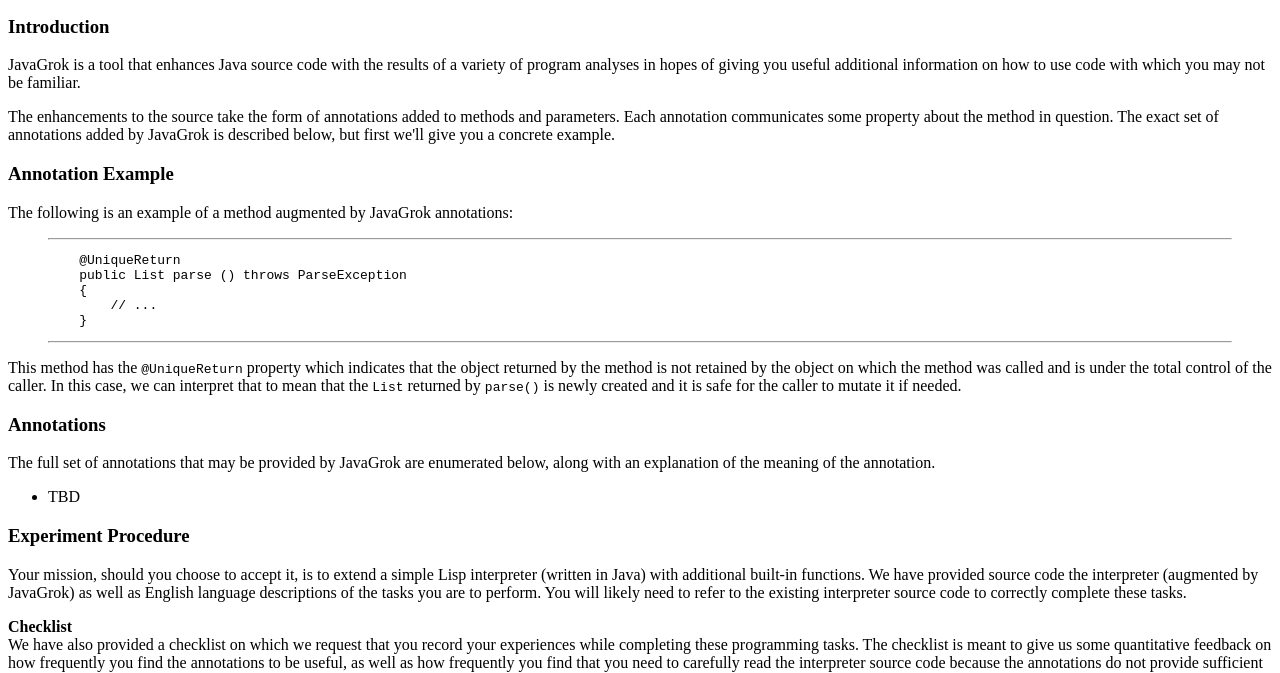
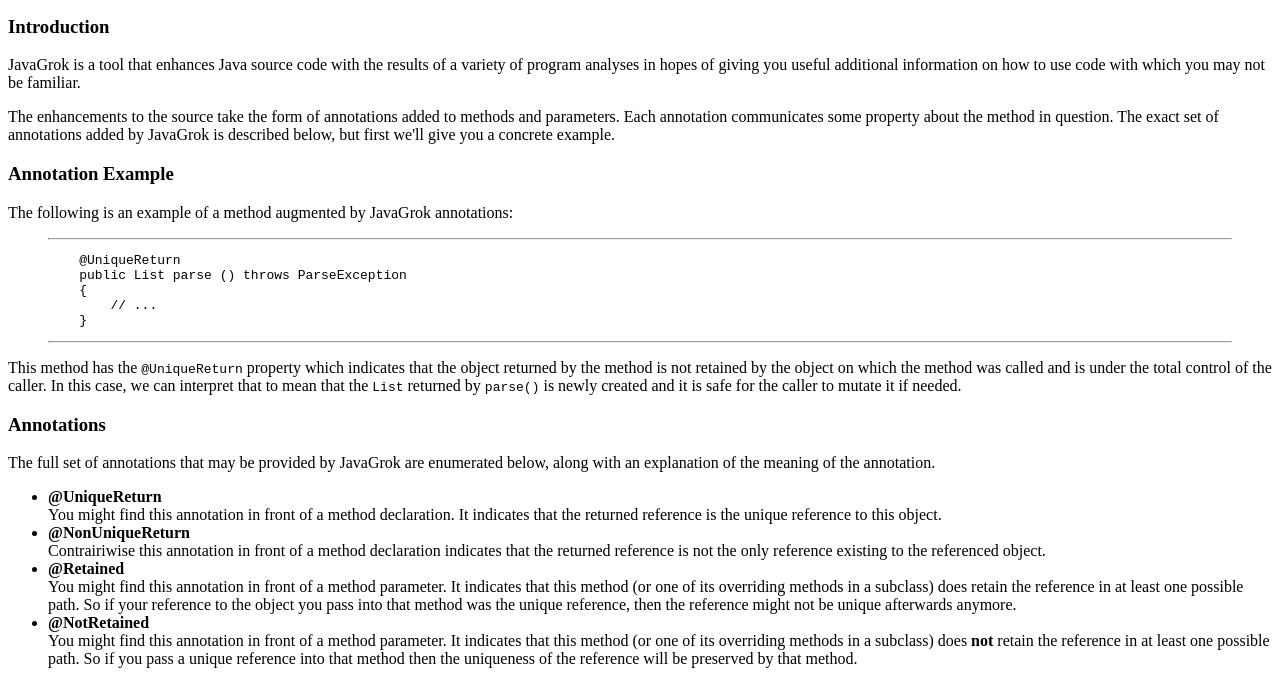
Before and after one commit to samskivert/javagrok, a plain HTML site: page experiment/index.html in a window 1280 px wide. Shown: the part 94-767 px from the top of the page. Drawn offline with Linux system fonts and the light colour scheme.

Commit message:
Merge w/ mainline

```diff
--- a/build-eval.xml
+++ b/build-eval.xml
@@ -160,6 +160,7 @@
       <bootclasspath>
         <fileset dir="${javac.home}" includes="lib/javac.jar"/>
         <fileset dir="${java.home}" includes="lib/rt.jar"/>
+        <fileset dir="${java.home}/.." includes="Classes/classes.jar"/>
       </bootclasspath>
       <classpath>
         <fileset dir="${afu.dir}" includes="annotation-file-utilities.jar"/>
@@ -188,6 +189,7 @@
       <bootclasspath>
         <fileset dir="${javac.home}" includes="lib/javac.jar"/>
         <fileset dir="${java.home}" includes="lib/rt.jar"/>
+        <fileset dir="${java.home}/.." includes="Classes/classes.jar"/>
       </bootclasspath>
       <classpath>
         <fileset dir="${afu.dir}" includes="annotation-file-utilities.jar"/>
--- a/experiment/index.html
+++ b/experiment/index.html
@@ -52,7 +52,25 @@
   below, along with an explanation of the meaning of the annotation. </p>
 
 <ul>
-<li> TBD
+<li><strong>@UniqueReturn</strong><br /> You might find this annotation in front of
+a method declaration. It indicates that the returned reference is
+the unique reference to this object.</li>
+
+<li><strong>@NonUniqueReturn</strong><br /> Contrairiwise this annotation in front of
+a method declaration indicates that the returned reference is not the only reference
+existing to the referenced object.</li>
+
+<li><strong>@Retained</strong><br /> You might find this annotation in front of a method
+parameter. It indicates that this method (or one of its overriding methods in a
+subclass) does retain the reference in at least one possible path. So if your reference
+to the object you pass into that method was the unique reference, then the reference
+might not be unique afterwards anymore.</li>
+
+<li><strong>@NotRetained</strong><br /> You might find this annotation in front of a method
+parameter. It indicates that this method (or one of its overriding methods in a
+subclass) does <strong>not</strong> retain the reference in at least one possible path.
+So if you pass a unique reference into that method then the uniqueness of the reference
+will be preserved by that method.</li>
 </ul>
 
 <h3>Experiment Procedure</h3>
@@ -119,7 +137,8 @@
 
 <h3>Submitting Results</h3>
 
-TBD
+To submit your findings we provide a checklist which you should have received as
+a printed copy!
 
 </body>
 </html>
--- a/uclisp/build.xml
+++ b/uclisp/build.xml
@@ -6,6 +6,7 @@
 
   <target name="dist" description="Rebuilds, analyzes and javadocs everything.">
     <antcall target="clean"/>
+    <!--<antcall target="javarifier"/>-->
     <antcall target="uno"/>
     <antcall target="grok"/>
     <antcall target="javadoc"/>
```
Also changed, not shown: 2 other files.
